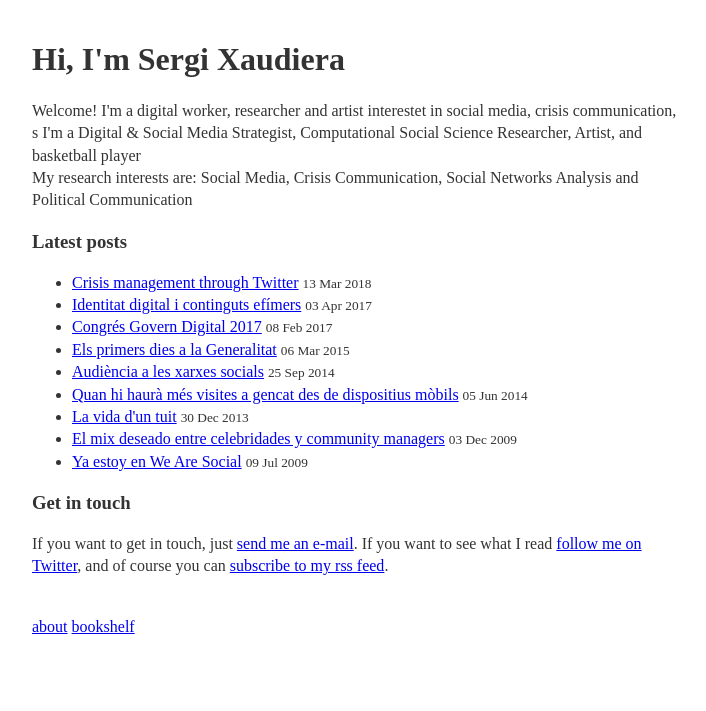
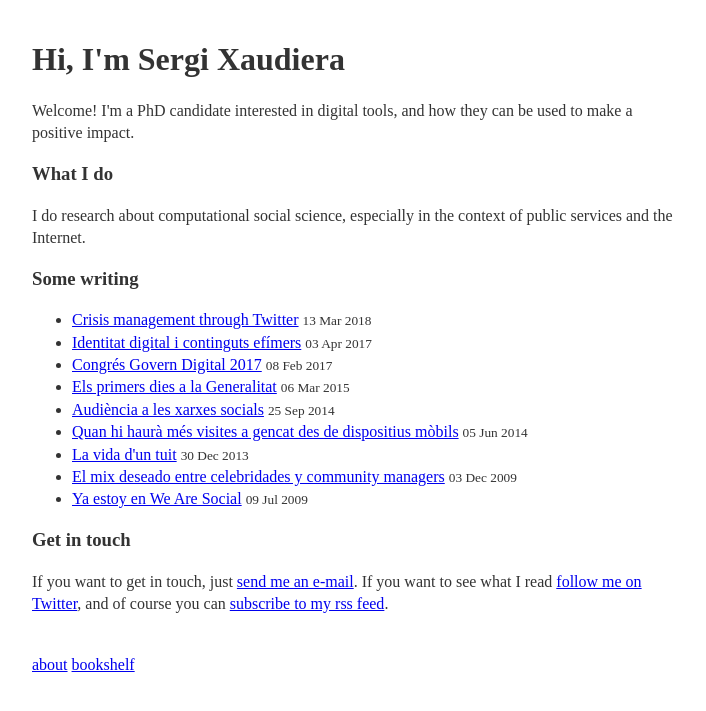
Before and after one commit to sergixaudiera/sergixaudiera.github.io, a Jekyll site: the page built from index.html, in a window 1280 px wide. Shown: the top 711 px of the page, without its empty margins (283-989 px from the left). Built offline with Jekyll 4.4.1, drawn with Linux system fonts in a browser that asks for light colours.

Commit message:
extended index page

```diff
--- a/index.html
+++ b/index.html
@@ -4,14 +4,13 @@ layout: default
 
 <header>
 	<h1>Hi, I'm Sergi Xaudiera</h1>
-	<aside>Welcome! I'm a digital worker, researcher and artist interestet in social media, crisis communication, s
-
-	I'm a Digital & Social Media Strategist, Computational Social Science Researcher, Artist, and basketball player</aside>
+	<aside>Welcome! I'm a PhD candidate interested in digital tools, and how they can be used to make a positive impact.</aside>
 </header>
 
-My research interests are: Social Media, Crisis Communication, Social Networks Analysis and Political Communication
+<h3>What I do</h3>
+<p>I do research about computational social science, especially in the context of public services and the Internet. </p>
 
-<h3>Latest posts</h3>
+<h3>Some writing</h3>
 <ul>
 {% for post in site.posts %}
 	<li><a href="{{ post.url }}">{{ post.title }}</a> <small>{{ post.date | date:"%d %b %Y" }}</small></li>
```
